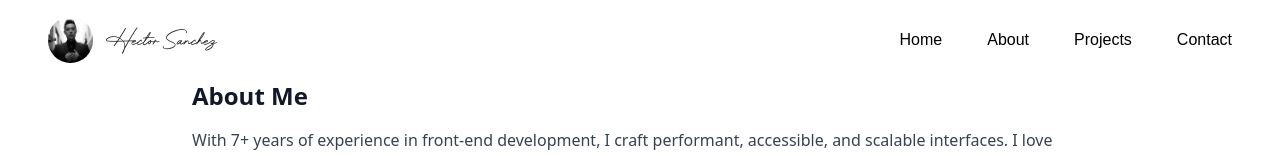
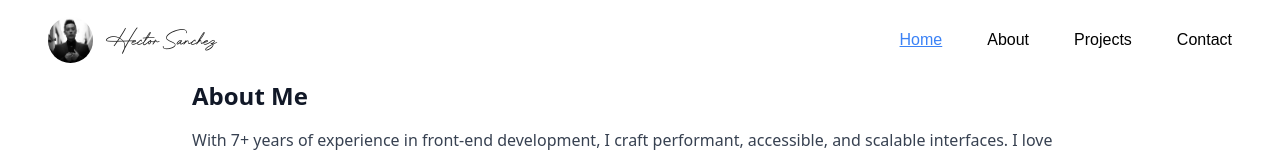
Before and after one commit to hsanchez7934/hs_portfolio, a Next.js app: page / in a window 1280 px wide. Shown: the top 156 px of the page. Built offline with nearby package versions, Linux system fonts and the light colour scheme.

Commit message:
Add nav link active state styling

```diff
--- a/package.json
+++ b/package.json
@@ -12,6 +12,7 @@
     "@emotion/react": "^11.14.0",
     "@emotion/styled": "^11.14.0",
     "@mui/material": "^7.1.0",
+    "clsx": "^2.1.1",
     "next": "15.1.8",
     "react": "^19.0.0",
     "react-dom": "^19.0.0",
--- a/src/app/ui/NavBar/NavBar.tsx
+++ b/src/app/ui/NavBar/NavBar.tsx
@@ -10,6 +10,8 @@ import Menu from '@mui/material/Menu'
 import MenuItem from '@mui/material/MenuItem'
 import {FaBars} from 'react-icons/fa6'
 import {Typography} from '@mui/material'
+import {usePathname} from 'next/navigation'
+import clsx from 'clsx'
 
 const links: {text: string; href: string}[] = [
 	{text: 'Home', href: '/'},
@@ -19,6 +21,7 @@ const links: {text: string; href: string}[] = [
 ]
 
 export default function NavBar() {
+	const pathName = usePathname()
 	const [anchorEl, setAnchorEl] = useState<null | HTMLElement>(null)
 
 	const handleClick = (event: React.MouseEvent<HTMLElement>) => {
@@ -29,13 +32,17 @@ export default function NavBar() {
 	}
 
 	const renderedLinksLargeView = () => {
+		const navLinksClassName = "dark:text-white text-black"
 		return links.map((link) => {
 			return (
 				<Link
 					href={link.href}
 					key={link.text}
 					style={{marginLeft: '45px'}}
-					className="dark:text-white text-black"
+					// className="dark:text-white text-black"
+					className={clsx(navLinksClassName, {
+						'underline text-blue-500 dark:text-blue-500': pathName === link.href
+					})}
 				>
 					{link.text}
 				</Link>
```
Also changed, not shown: 1 other file (tests, documents, lock files or other folders).
